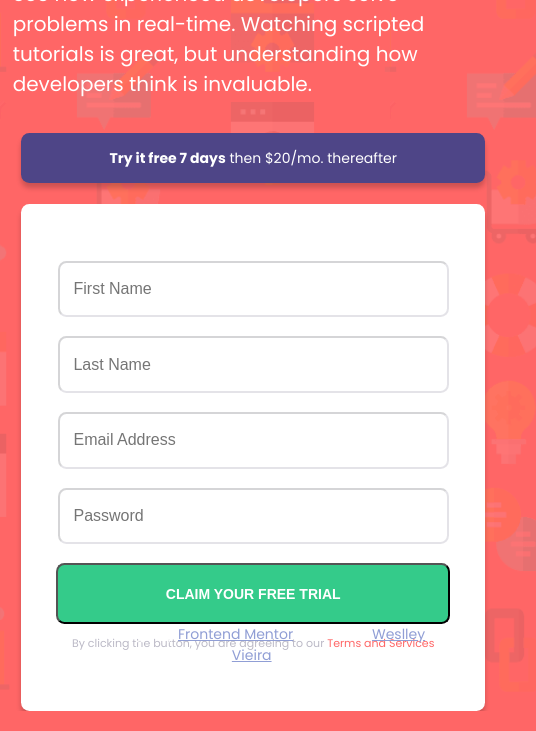
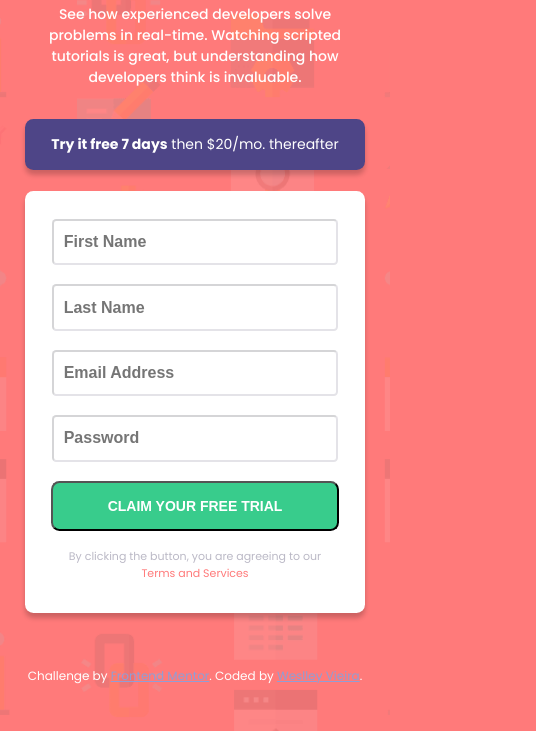
Before and after one commit to weslleyvieira-dev/Intro-Component-with-Signup-Form, a plain HTML site: page index.html in a window 390 px wide. Shown: the part 164-895 px from the top of the page, 536 px wide, since content can reach past the window. Drawn offline with Linux system fonts and the light colour scheme.

Commit message:
-fix styles -refactor code & files organization

```diff
--- a/index.html
+++ b/index.html
@@ -12,172 +12,13 @@
     href="https://fonts.googleapis.com/css2?family=Fira+Code:wght@300..700&family=Poppins:ital,wght@0,100;0,200;0,300;0,400;0,500;0,600;0,700;0,800;0,900;1,100;1,200;1,300;1,400;1,500;1,600;1,700;1,800;1,900&display=swap"
     rel="stylesheet">
   <title>Frontend Mentor | Intro component with sign up form</title>
-
-  <style>
-    body {
-      font-family: 'Poppins', 'Fira Code', sans-serif;
-      background-image: url('./images/bg-intro-desktop.png');
-      background-size: cover;
-      background-position: center;
-      background-color: hsl(0, 100%, 70%);
-      display: flex;
-      flex-direction: column;
-      justify-content: center;
-      align-items: center;
-      height: 100vh;
-      margin: 0;
-      padding-left: 30vh;
-      padding-right: 30vh;
-      font-size: 20px;
-    }
-
-    @media (max-width: 768px) {
-      body {
-        background-image: url('./images/bg-intro-mobile.png');
-      }
-
-      main {
-        flex-direction: column;
-        padding-left: 5vh;
-        padding-right: 5vh;
-      }
-    }
-
-    main {
-      display: flex;
-      justify-content: center;
-      align-items: center;
-    }
-
-    .content {
-      color: white;
-      padding-right: 7vh;
-      width: 50vh;
-    }
-
-    .form .ad {
-      background-color: hsl(248, 32%, 40%);
-      font-size: 14px;
-      display: flex;
-      justify-content: center;
-      align-items: center;
-      height: 6vh;
-      border-radius: 1vh;
-      box-shadow: 0 5px 5px rgba(0, 0, 0, 0.2);
-      color: white;
-      margin-bottom: 2.5vh;
-    }
-
-    .form form {
-      background-color: white;
-      height: 60vh;
-      width: 55vh;
-      display: flex;
-      flex-direction: column;
-      justify-content: center;
-      align-items: center;
-      border-radius: 1vh;
-      box-shadow: 0 5px 5px rgba(0, 0, 0, 0.2);
-    }
-
-    .form input {
-      margin-top: 1vh;
-      margin-bottom: 1vh;
-      width: 80%;
-      height: 10%;
-      padding-left: 3%;
-      border-radius: 1vh;
-      border-color: hsl(249, 10%, 50%, 0.2);
-      font-size: 16px;
-    }
-
-    .form input:focus {
-      border-color: hsl(0, 100%, 70%);
-      border-width: 3px;
-      outline: none;
-    }
-
-    .form span {
-      align-self: end;
-      margin-top: 0.25vh;
-      margin-right: 5vh;
-      color: hsl(0, 100%, 70%);
-      font-size: 10px;
-    }
-
-    .form button {
-      margin-top: 1vh;
-      width: 85%;
-      height: 12%;
-      border-radius: 1vh;
-      font-size: 14px;
-      color: white;
-      background-color: hsl(154, 59%, 50%);
-    }
-
-    .form button:hover {
-      cursor: pointer;
-      background-color: hsl(154, 59%, 70%);
-    }
-
-    .form p {
-      font-size: 11px;
-      color: hsl(249, 10%, 75%);
-    }
-
-    .form a {
-      color: hsl(0, 100%, 70%);
-    }
-
-    .form a:hover {
-      cursor: pointer;
-      text-decoration: underline;
-    }
-
-    .form input.invalid {
-      border-color: hsl(0, 100%, 70%);
-      background-image: url('./images/icon-error.svg');
-      background-repeat: no-repeat;
-      background-position: right 10px center;
-      background-size: 25px;
-      padding-right: 40px;
-    }
-
-    footer {
-      position: absolute;
-      bottom: 0;
-      width: 100%;
-    }
-
-    .attribution {
-      font-size: 14px;
-      text-align: center;
-      color: white;
-    }
-
-    .attribution a {
-      color: hsl(228, 45%, 70%);
-    }
-
-    .attribution a:hover {
-      font-size: 14px;
-      color: hsl(228, 45%, 50%);
-    }
-
-    .error-message {
-      color: red;
-      font-size: 12px;
-      margin-top: 0.5vh;
-      display: block;
-    }
-  </style>
+  <link rel="stylesheet" href="./styles.css">
 </head>
 
 <body>
   <main>
     <div class="content">
       <h1>Learn to code by watching others</h1>
-
       <p>See how experienced developers solve problems in real-time. Watching scripted tutorials is great,
         but understanding how developers think is invaluable.</p>
     </div>
@@ -200,33 +41,7 @@
     </div>
   </main>
 
-  <script>
-    const form = document.querySelector('form');
-    const inputs = form.querySelectorAll('input');
-
-    form.addEventListener('submit', (e) => {
-      e.preventDefault();
-
-      inputs.forEach(input => {
-        const errorMessage = input.nextElementSibling;
-        if (input.type === 'email') {
-          if (!input.value.includes('@') || !input.value.includes('.')) {
-            errorMessage.textContent = 'Looks like this is not an email';
-            input.classList.add('invalid');
-          } else {
-            errorMessage.textContent = '';
-            input.classList.remove('invalid');
-          }
-        } else if (input.value === '') {
-          errorMessage.textContent = `${input.placeholder} cannot be empty`;
-          input.classList.add('invalid');
-        } else {
-          errorMessage.textContent = '';
-          input.classList.remove('invalid');
-        }
-      });
-    });
-  </script>
+  <script src="./script.js"></script>
 
   <footer>
     <p class="attribution">
--- /dev/null
+++ b/script.js
@@ -0,0 +1,27 @@
+const form = document.querySelector("form");
+const inputs = form.querySelectorAll("input");
+
+form.addEventListener("submit", (e) => {
+  e.preventDefault();
+
+  inputs.forEach((input) => {
+    const errorMessage = input.nextElementSibling;
+    if (input.value === "") {
+      errorMessage.textContent = `${input.placeholder} cannot be empty`;
+      input.classList.add("invalid");
+      form.classList.add("invalid");
+    } else if (input.type === "email") {
+      if (!input.value.includes("@") || !input.value.includes(".")) {
+        errorMessage.textContent = "Looks like this is not an email";
+        input.classList.add("invalid");
+        form.classList.add("invalid");
+      } else {
+        errorMessage.textContent = "";
+        input.classList.remove("invalid");
+      }
+    } else {
+      errorMessage.textContent = "";
+      input.classList.remove("invalid");
+    }
+  });
+});
--- /dev/null
+++ b/styles.css
@@ -0,0 +1,222 @@
+body {
+  font-family: "Poppins", "Fira Code", sans-serif;
+  background-image: url("./images/bg-intro-desktop.png");
+  background-size: cover;
+  background-position: center;
+  background-color: hsl(0, 100%, 74%);
+  display: flex;
+  flex-direction: column;
+  justify-content: center;
+  align-items: center;
+  height: 100vh;
+  margin: 0;
+  padding-left: 30vh;
+  padding-right: 30vh;
+  font-size: 20px;
+}
+
+main {
+  display: flex;
+  justify-content: center;
+  align-items: center;
+}
+
+.content {
+  color: white;
+  padding-right: 5vh;
+  width: 55vh;
+  font-size: 25px;
+  line-height: 1.2;
+}
+
+.content p {
+  font-size: 15px;
+  line-height: 1.5;
+  font-weight: 500;
+}
+
+.form {
+  width: 60vh;
+}
+
+.form .ad {
+  background-color: hsl(248, 32%, 40%);
+  font-size: 14px;
+  display: flex;
+  justify-content: center;
+  align-items: center;
+  height: 6vh;
+  border-radius: 1vh;
+  box-shadow: 0 5px 5px rgba(0, 0, 0, 0.2);
+  color: white;
+  margin-bottom: 2.5vh;
+}
+
+.form form {
+  background-color: white;
+  height: 50vh;
+  display: flex;
+  flex-direction: column;
+  justify-content: center;
+  align-items: center;
+  border-radius: 1vh;
+  box-shadow: 0 5px 5px rgba(0, 0, 0, 0.2);
+}
+
+.form form.invalid {
+  height: 55vh;
+  padding-top: 1vh;
+  padding-bottom: 1vh;
+}
+
+.form input {
+  margin-top: 1vh;
+  margin-bottom: 0.25vh;
+  width: 85%;
+  height: 11%;
+  padding-left: 3%;
+  border-radius: 0.5vh;
+  border-color: hsl(249, 10%, 50%, 0.2);
+  font-size: 16px;
+  font-weight: bold;
+  box-sizing: border-box;
+}
+
+.form input:focus {
+  border-color: hsl(0, 100%, 74%);
+  border-width: 2px;
+  outline: none;
+}
+
+.form .error-message {
+  align-self: end;
+  margin-bottom: 1vh;
+  margin-right: 5vh;
+  color: hsl(0, 100%, 74%);
+  font-size: 10px;
+  font-style: italic;
+}
+
+.form input.invalid {
+  border-color: hsl(0, 100%, 74%);
+  background-image: url("./images/icon-error.svg");
+  background-repeat: no-repeat;
+  background-position: right 10px center;
+  background-size: 25px;
+  padding-right: 40px;
+}
+
+.form button {
+  margin-top: 1vh;
+  width: 85%;
+  height: 12%;
+  border-radius: 1vh;
+  font-size: 14px;
+  color: white;
+  background-color: hsl(154, 59%, 51%);
+}
+
+.form button:hover {
+  cursor: pointer;
+  background-color: hsl(154, 59%, 70%);
+}
+
+.form p {
+  margin-top: 2vh;
+  font-size: 11px;
+  color: hsl(249, 10%, 75%);
+}
+
+.form a {
+  color: hsl(0, 100%, 74%);
+}
+
+.form a:hover {
+  cursor: pointer;
+  text-decoration: underline;
+}
+
+footer {
+  position: absolute;
+  bottom: 0;
+  width: 100%;
+}
+
+.attribution {
+  font-size: 14px;
+  text-align: center;
+  color: white;
+}
+
+.attribution a {
+  color: hsl(228, 45%, 70%);
+}
+
+.attribution a:hover {
+  font-size: 14px;
+  color: hsl(228, 45%, 50%);
+}
+
+@media (max-width: 768px) {
+  body {
+    display: flex;
+    flex-direction: column;
+    align-items: center;
+    padding: 3vh;
+    background-image: url("./images/bg-intro-mobile.png");
+  }
+
+  main {
+    display: flex;
+    flex-direction: column;
+    align-items: center;
+    width: 100%;
+  }
+
+  .content {
+    padding-right: 0;
+    width: 100%;
+    text-align: center;
+    font-size: 18px;
+  }
+
+  .content p {
+    font-size: 14px;
+  }
+
+  .form {
+    width: 100%;
+    margin-bottom: 5vh;
+  }
+
+  .form .ad {
+    padding: 0;
+  }
+
+  .form form {
+    width: 100%;
+    text-align: center;
+  }
+
+  .form form.invalid {
+    height: 60vh;
+  }
+
+  .form input {
+    width: 34vh;
+  }
+
+  .form p {
+    padding-left: 5vh;
+    padding-right: 5vh;
+  }
+
+  .attribution {
+    font-size: 12px;
+  }
+
+  footer {
+    position: relative;
+    width: 100%;
+  }
+}
```
Also changed, not shown: Screenshot.png.
